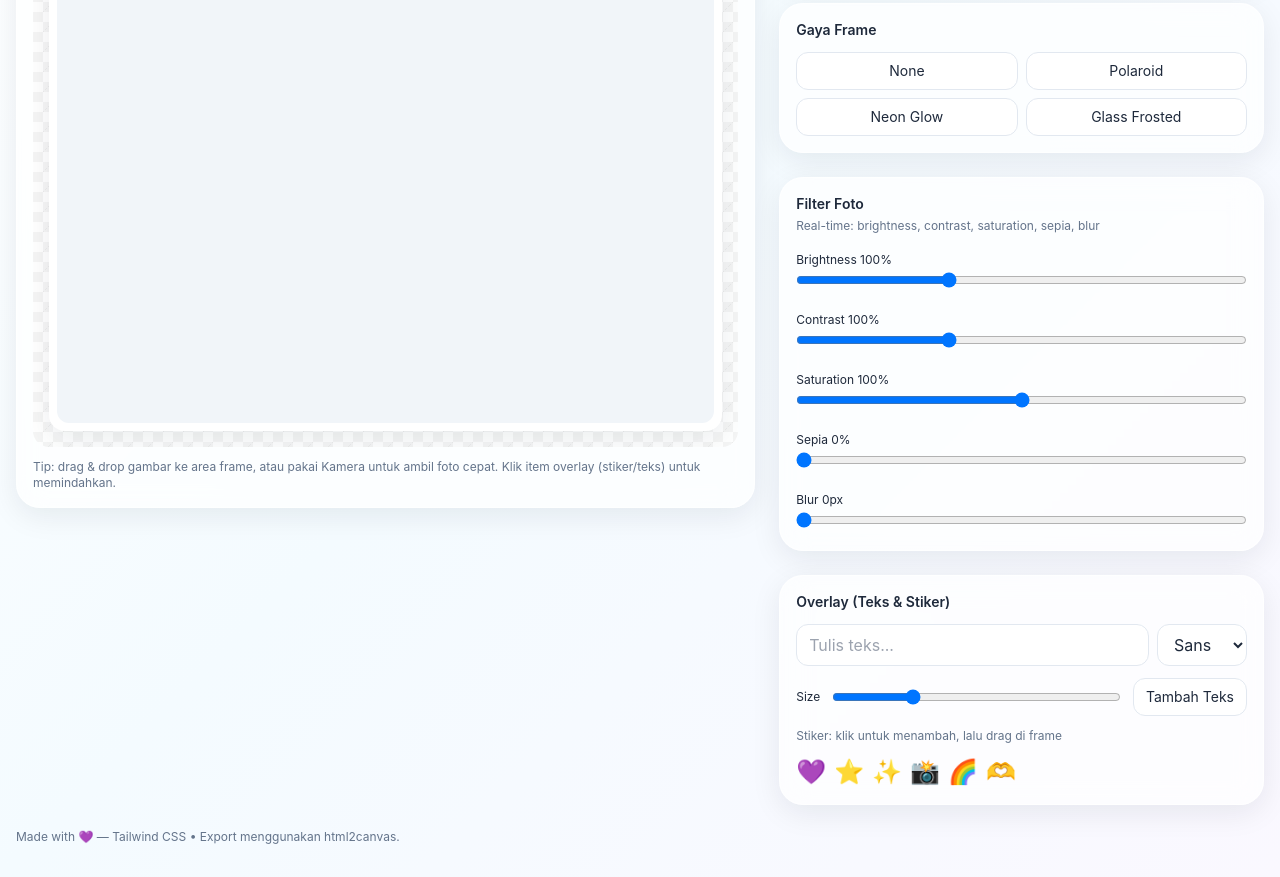
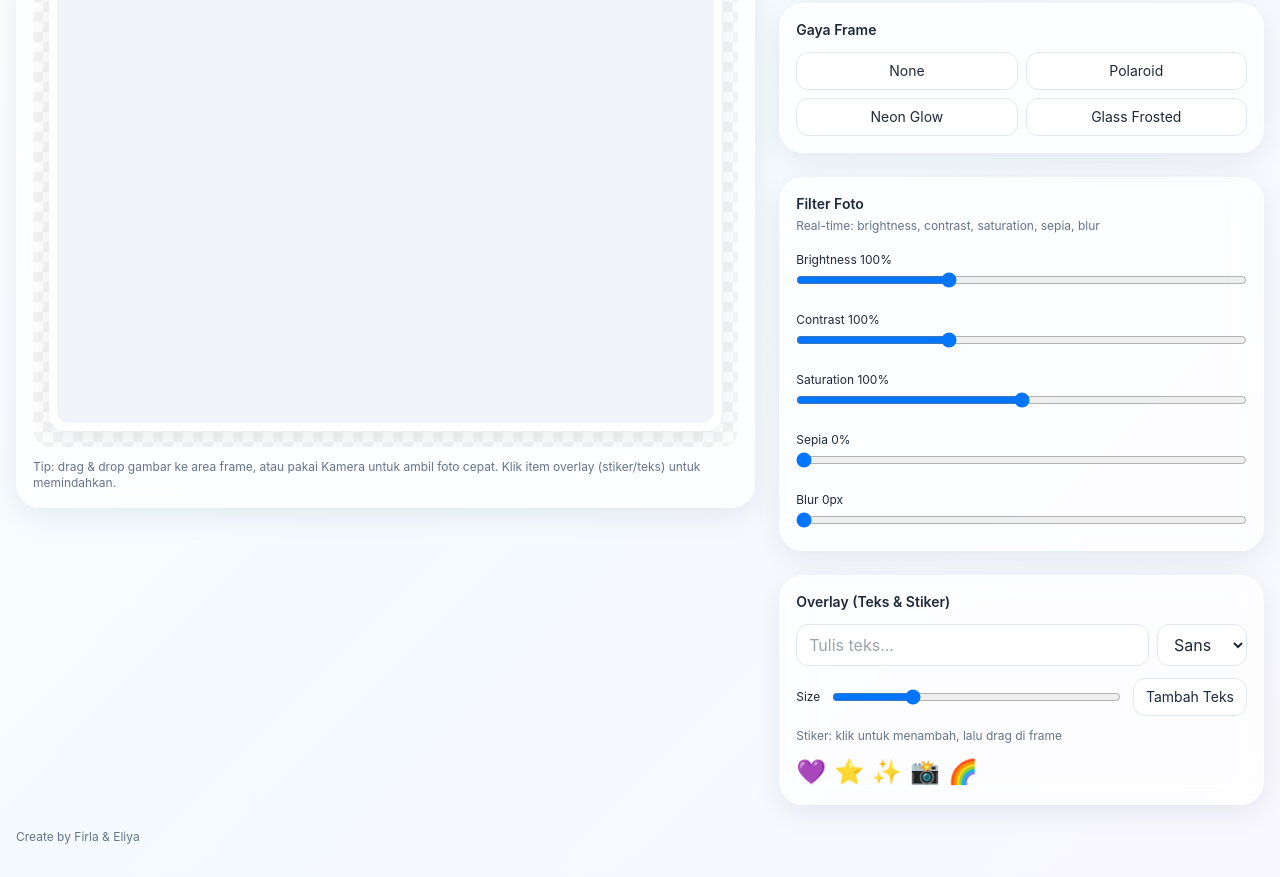
Before and after one commit to dfirlaapriliani/lumora, a plain HTML site: page index.html in a window 1280 px wide. Shown: the part 416-1293 px from the top of the page. Drawn offline with nearby package versions, Linux system fonts and the light colour scheme.

Commit message:
coba cek

```diff
--- a/index.html
+++ b/index.html
@@ -3,7 +3,7 @@
 <head>
   <meta charset="UTF-8" />
   <meta name="viewport" content="width=device-width, initial-scale=1" />
-  <title>Photobox Digital PRO — Pastel Purple/Blue</title>
+  <title>LUMORA SNAP</title>
   <script src="https://cdn.tailwindcss.com"></script>
   <script>
     tailwind.config = {
@@ -203,7 +203,6 @@
             <button class="sticker">✨</button>
             <button class="sticker">📸</button>
             <button class="sticker">🌈</button>
-            <button class="sticker">🫶</button>
           </div>
         </div>
       </div>
@@ -212,7 +211,7 @@
 
   <!-- Footer -->
   <footer class="mx-auto max-w-7xl px-4 pb-8">
-    <div class="text-xs text-slate-500">Made with 💜 — Tailwind CSS • Export menggunakan html2canvas.</div>
+    <div class="text-xs text-slate-500">Create by Firla & Eliya</div>
   </footer>
 
   <!-- libs -->
```
